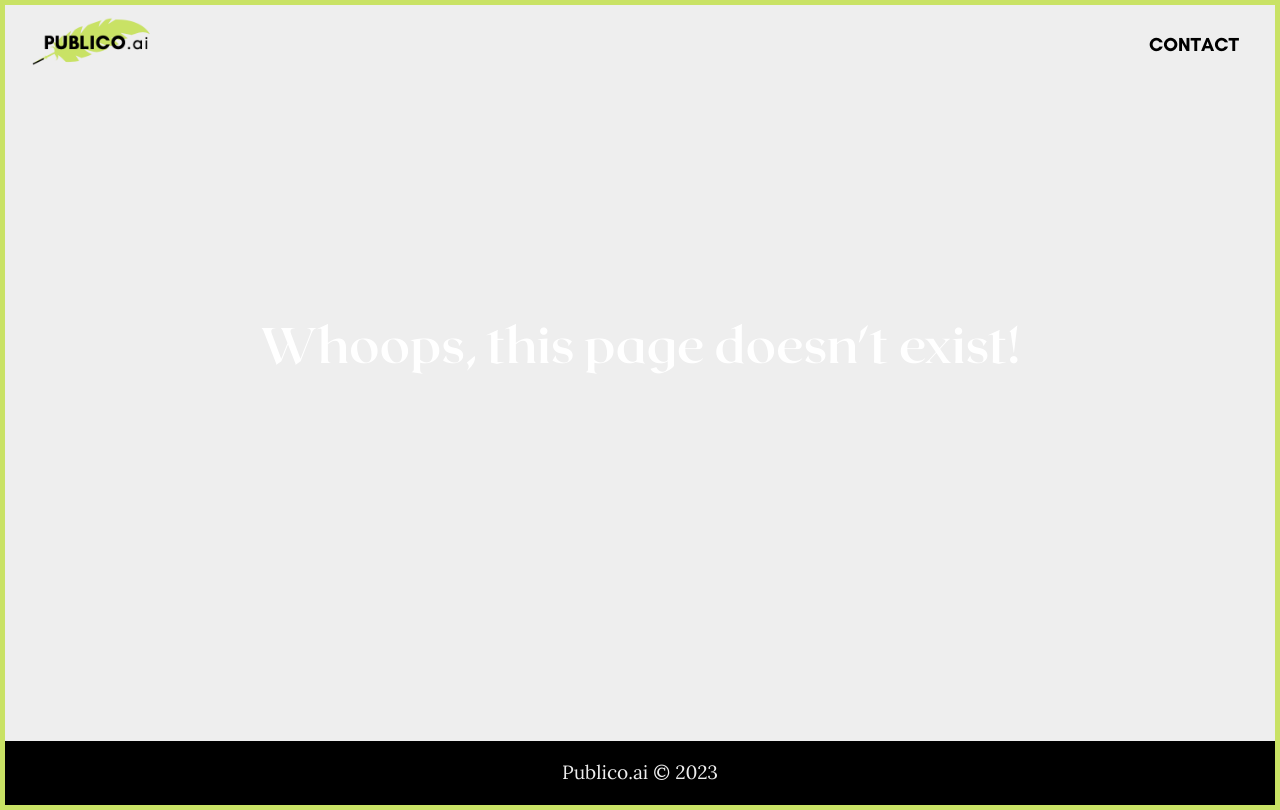
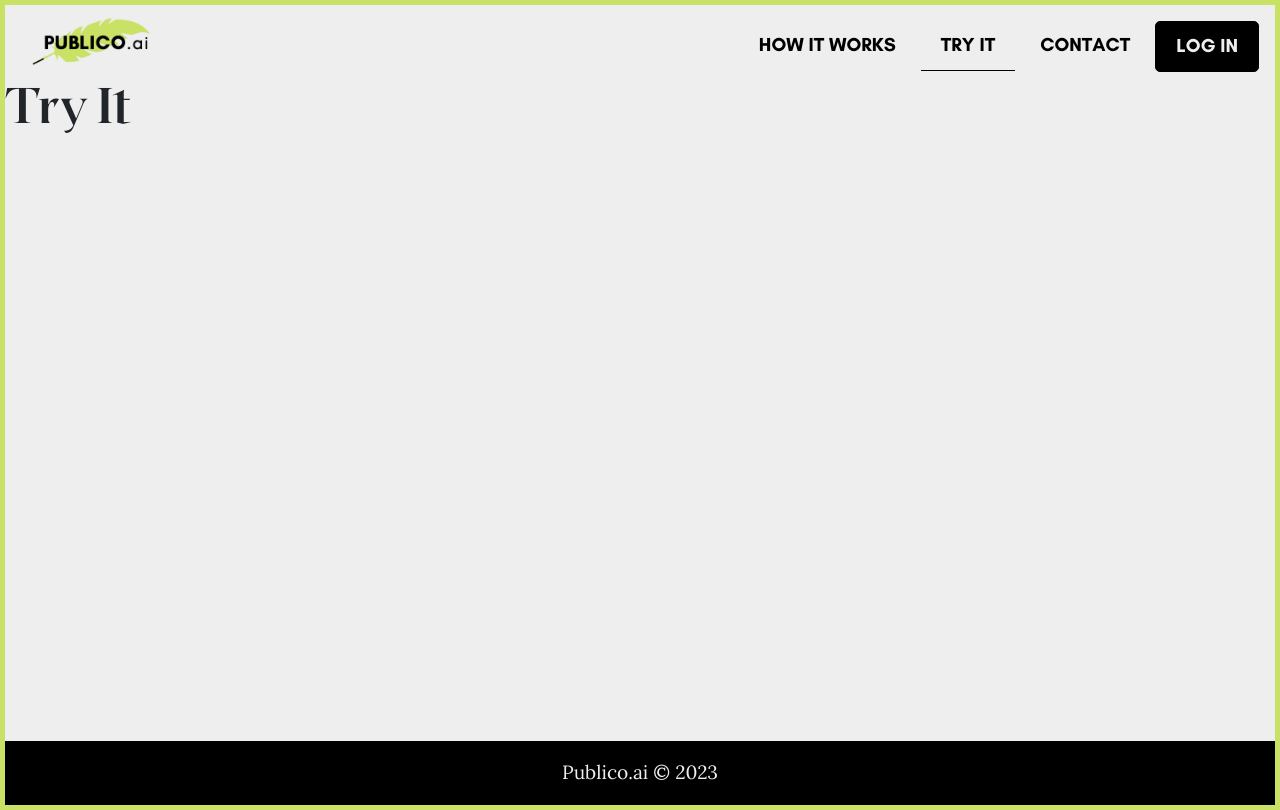
Before and after one commit to MaximeLas/publico.ai-client, a React (Create React App) app: page /try-it in a window 1280 px wide. Built offline with nearby package versions, Linux system fonts and the light colour scheme.

Commit message:
Revert MVP UI changes done in branch 14

```diff
--- a/src/components/header/Header.tsx
+++ b/src/components/header/Header.tsx
@@ -32,7 +32,7 @@ const ResponsiveNavbar = () => {
                 HOME
               </NavLink>
             </li>
-            {/* <li onClick={hideSideNavbar}>
+            <li onClick={hideSideNavbar}>
               <NavLink to="/how-it-works" className="my-navlink-mobile">
                 HOW IT WORKS
               </NavLink>
@@ -41,17 +41,17 @@ const ResponsiveNavbar = () => {
               <NavLink to="/try-it" className="my-navlink-mobile">
                 TRY IT
               </NavLink>
-            </li> */}
+            </li>
             <li onClick={hideSideNavbar}>
               <NavLink to="/contact" className="my-navlink-mobile">
                 CONTACT
               </NavLink>
             </li>
-            {/* <li onClick={hideSideNavbar}>
+            <li onClick={hideSideNavbar}>
               <NavLink to="/login" className="my-navlink-mobile">
                 LOG IN
               </NavLink>
-            </li> */}
+            </li>
           </ul>
         </nav>
       )}
@@ -69,18 +69,18 @@ const DesktopNavbar = () => (
       {/* NavLink and Link are the same except that NavLink has extra styling
         functionality but I'm not using it here. For more info, can go to
         https://www.youtube.com/watch?v=Ul3y1LXxzdU at 34:10 */}
-      {/* <NavLink to="/login" className="my-navlink my-navlink-dark">
+      <NavLink to="/login" className="my-navlink my-navlink-dark">
         LOG IN
-      </NavLink> */}
+      </NavLink>
       <NavLink to="/contact" className="my-navlink">
         CONTACT
       </NavLink>
-      {/* <NavLink to="/try-it" className="my-navlink">
+      <NavLink to="/try-it" className="my-navlink">
         TRY IT
       </NavLink>
       <NavLink to="/how-it-works" className="my-navlink">
         HOW IT WORKS
-      </NavLink> */}
+      </NavLink>
     </nav>
   </header>
 );
--- a/src/pages/contact/Contact.tsx
+++ b/src/pages/contact/Contact.tsx
@@ -22,7 +22,7 @@ const Contact = () => {
     console.log(values);
 
     try {
-      // send email through emailjs, spinner will appear
+      // Send email through emailjs, spinner will appear. For more info, check out www.emailjs.com
       await emailjs.send(
         "service_emg84m4",
         "template_hbapzge",
--- a/src/router/PublicoRoutes.tsx
+++ b/src/router/PublicoRoutes.tsx
@@ -15,11 +15,11 @@ const PublicoRoutes = () => {
         {/* Important: Every non-Header non-Footer class must get 4rem padding-bottom added.
           For details, go to Footer.css .my-footer */}
         <Route index element={<Home />} />
-        {/* <Route path="login" element={<Login />} /> */}
+        <Route path="login" element={<Login />} />
         <Route path="contact" element={<Contact />} />
-        {/* <Route path="try-it" element={<TryIt />} />
+        <Route path="try-it" element={<TryIt />} />
         <Route path="how-it-works" element={<HowItWorks />} />
-        <Route path="dashboard" element={<Dashboard />} /> */}
+        <Route path="dashboard" element={<Dashboard />} />
         <Route path="*" element={<NotFound />} />
       </Route>
     </Routes>
```
